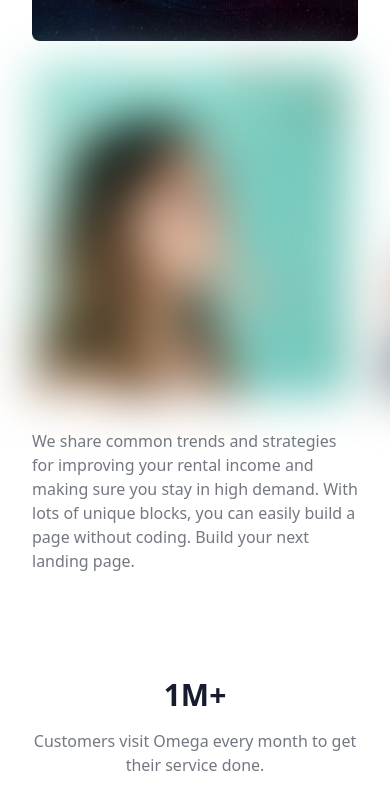
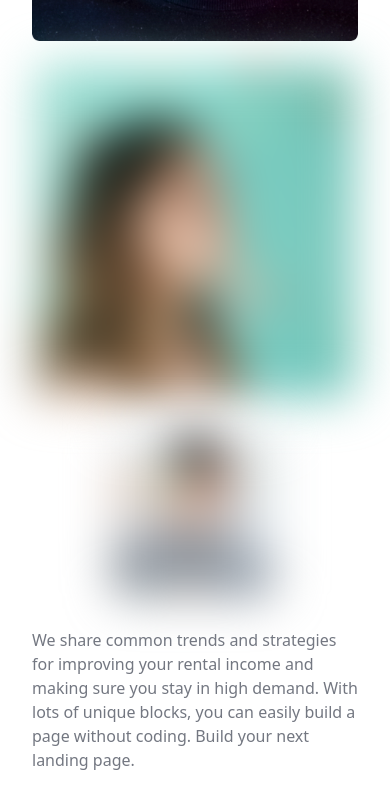
Before and after one commit to abdelrahmanragab2/t, a website: page index.html in a window 390 px wide. Shown: the part 4191-5000 px from the top of the page. Drawn offline with Linux system fonts and the light colour scheme.

Commit message:
responsive story section

```diff
--- a/index.html
+++ b/index.html
@@ -56,7 +56,7 @@
           <p class="text-dark_gunmetal my-4 font-extrabold text-3xl md:text-4xl lg:text-5xl">
             Shift your business fast with Shade Pro.
           </p>
-          <p class="sec-paragraph mb-6">
+          <p class="sec-paragraph mb-6 ">
             With lots of unique blocks, you can easily build a page without
             coding. Build your next consultancy website within few minutes.
           </p>
@@ -141,7 +141,7 @@
             <img src="./assets/images/story3.png" alt="story3" loading="lazy" class="mt-24 h-auto object-cover">
           </div>
           <div class="left xl:w-1/2 space-y-8">
-            <div class="flex gap-8 items-end">
+            <div class="flex gap-8 items-end flex-wrap">
               <img src="./assets/images/story2.png" alt="story2" loading="lazy"
                 class="mx-auto md:mx-0 max-w-xs h-auto object-cover blur-xl">
               <img src="./assets/images/story1.png" alt="story1" loading="lazy"
```
Also changed, not shown: styles/dist.css.
